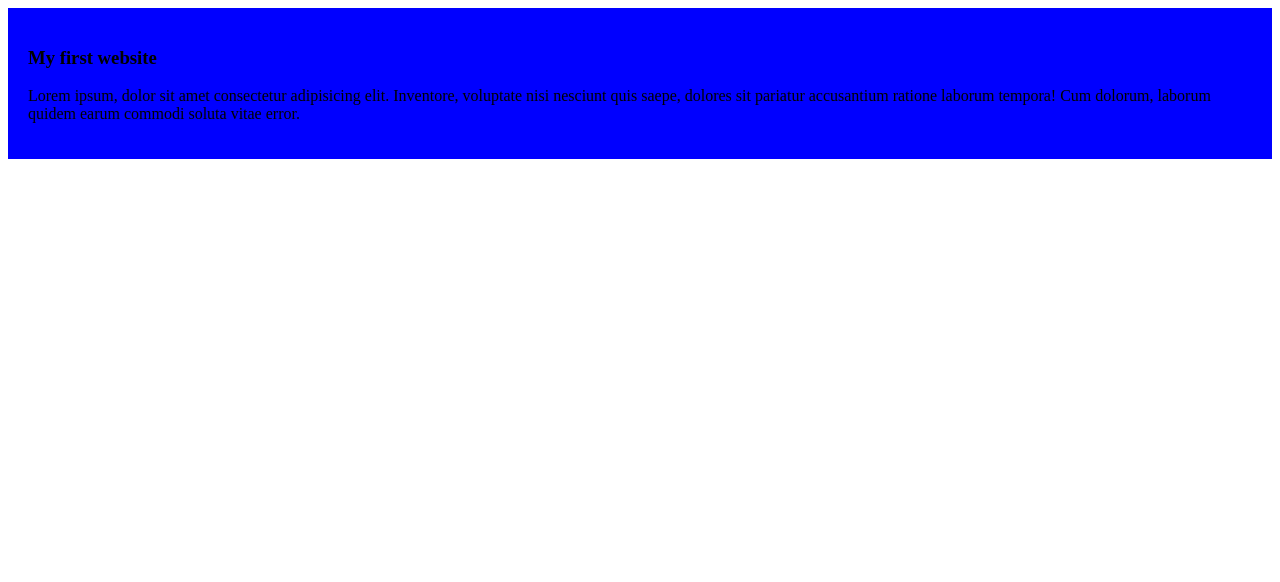
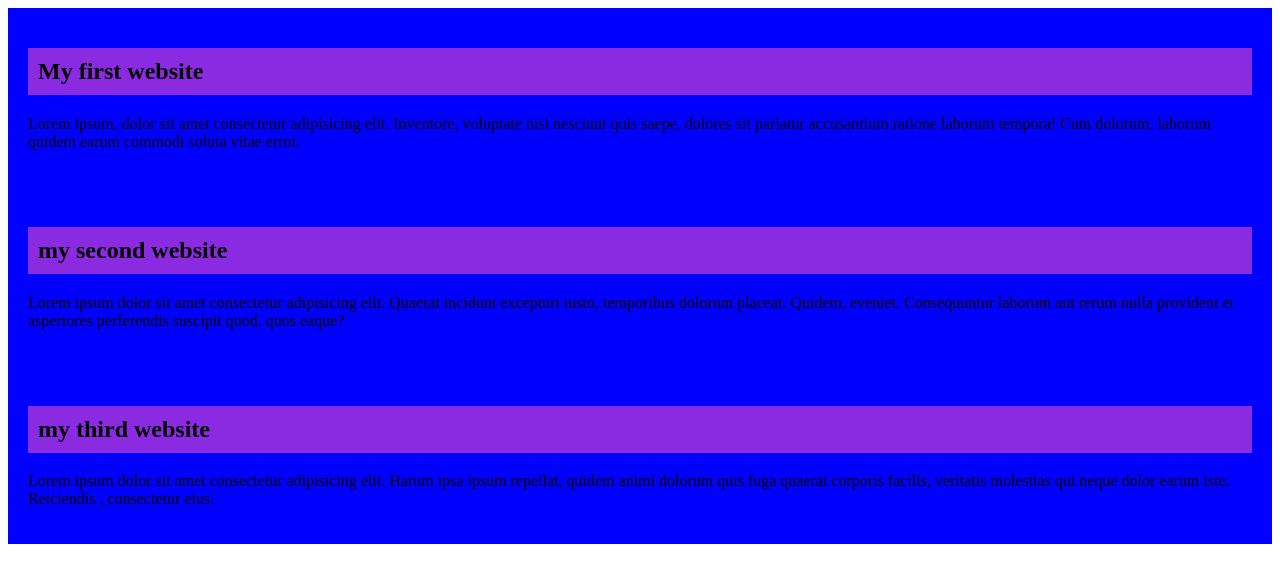
Before and after one commit to roja147/my-first-git-hub-repo, a plain HTML site: page index.html in a window 1280 px wide. Drawn offline with Linux system fonts and the light colour scheme.

Commit message:
first website

```diff
--- a/blog.css
+++ b/blog.css
@@ -2,3 +2,7 @@ div{
     background-color: blue;
     padding: 20px;
 }
+h2{
+background-color: blueviolet;
+padding: 10px;
+}
--- a/index.html
+++ b/index.html
@@ -9,10 +9,20 @@
 </head>
 <body>
     <div>
-        <h3>My first website</h3>
+        <h2>My first website</h2>
         <p>Lorem ipsum, dolor sit amet consectetur adipisicing elit.
             Inventore, voluptate nisi nesciunt quis saepe, dolores sit pariatur accusantium ratione laborum tempora! Cum dolorum,
             laborum quidem earum commodi soluta vitae error.</p>
     </div>
+    <div><h2>my second website</h2>
+        <p>Lorem ipsum dolor sit amet consectetur adipisicing elit. Quaerat incidunt excepturi iusto, temporibus dolorum placeat.
+         Quidem, eveniet.
+        Consequuntur laborum aut rerum nulla provident et asperiores perferendis suscipit quod, quos eaque?</p>
+    </div>
+    <div><h2>my third website</h2>
+    <p>Lorem ipsum dolor sit amet consectetur adipisicing elit. Harum ipsa ipsum repellat, quidem animi dolorum quis
+         fuga quaerat corporis facilis, veritatis molestias qui neque dolor earum iste. Reiciendis
+         , consectetur eius.</p>
+        </div>
 </body>
 </html>
```
